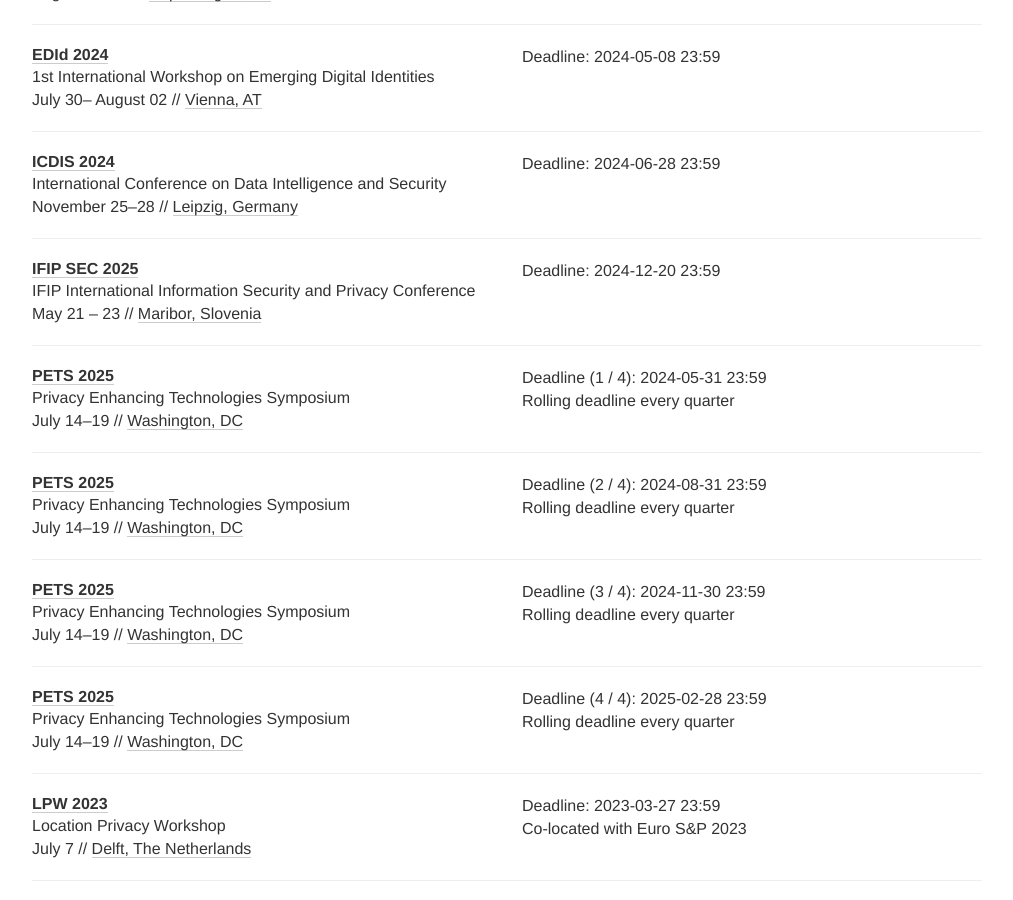
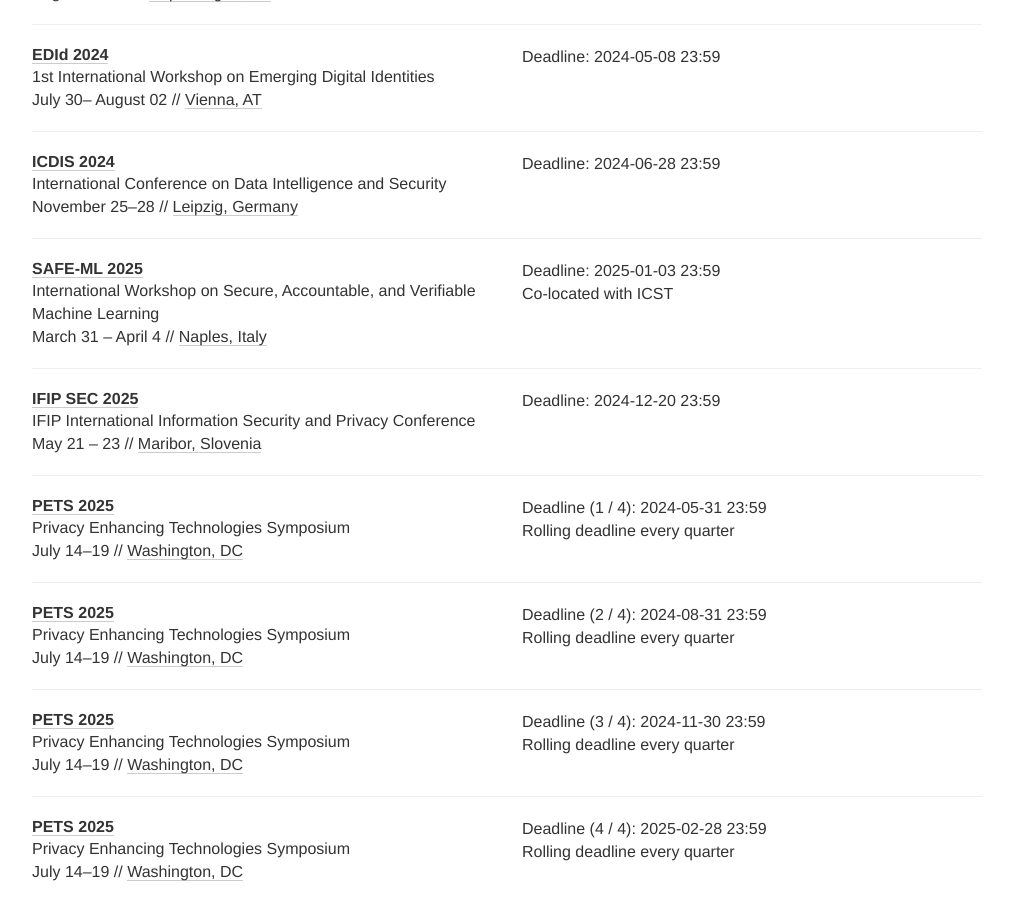
Before and after one commit to sec-deadlines/sec-deadlines.github.io, a Jekyll site: the page built from index.html, in a window 1280 px wide and 900 px high, scrolled down 3776 px. Shown: the whole window, without its empty margins (133-1146 px from the left). Built offline with Jekyll 4.4.1, drawn with Linux system fonts in a browser that asks for light colours; nearby versions of some CDN libraries; comment, search, counter and statistics services are not loaded.

Commit message:
Re-add SAFEML

```diff
--- a/_data/conferences.yml
+++ b/_data/conferences.yml
@@ -219,6 +219,16 @@
   date: November 25-28
   place: Leipzig, Germany
   tags: [SEC, PRIV, CONF]
+
+- name: SAFE-ML
+  description: International Workshop on Secure, Accountable, and Verifiable Machine Learning
+  year: 2025
+  link: https://conf.researchr.org/home/icst-2025/safe-ml-2025
+  comment: Co-located with ICST
+  deadline: ["2025-01-03 23:59"]
+  date: March 31 - April 4
+  place: Naples, Italy
+  tags: [SEC, PRIV, SHOP]
 
 - name: IFIP SEC
   description: IFIP International Information Security and Privacy Conference
```
